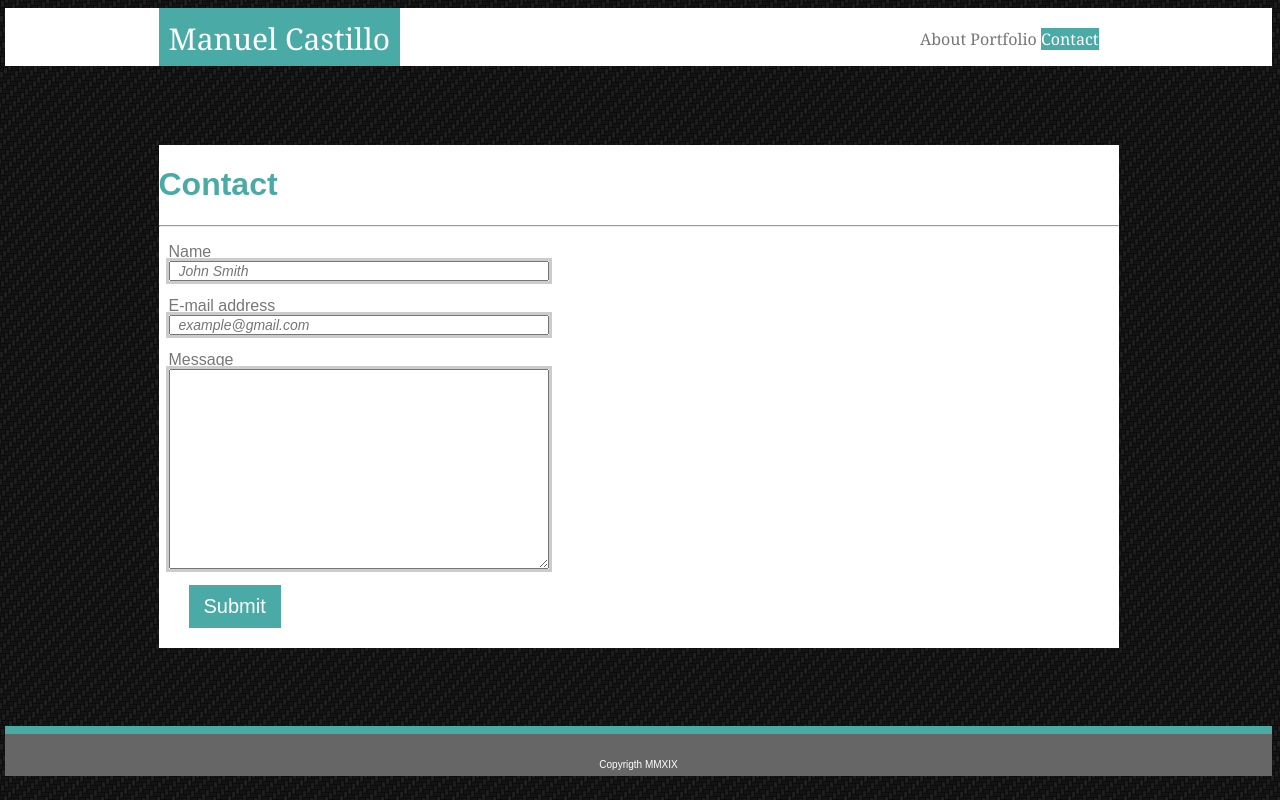
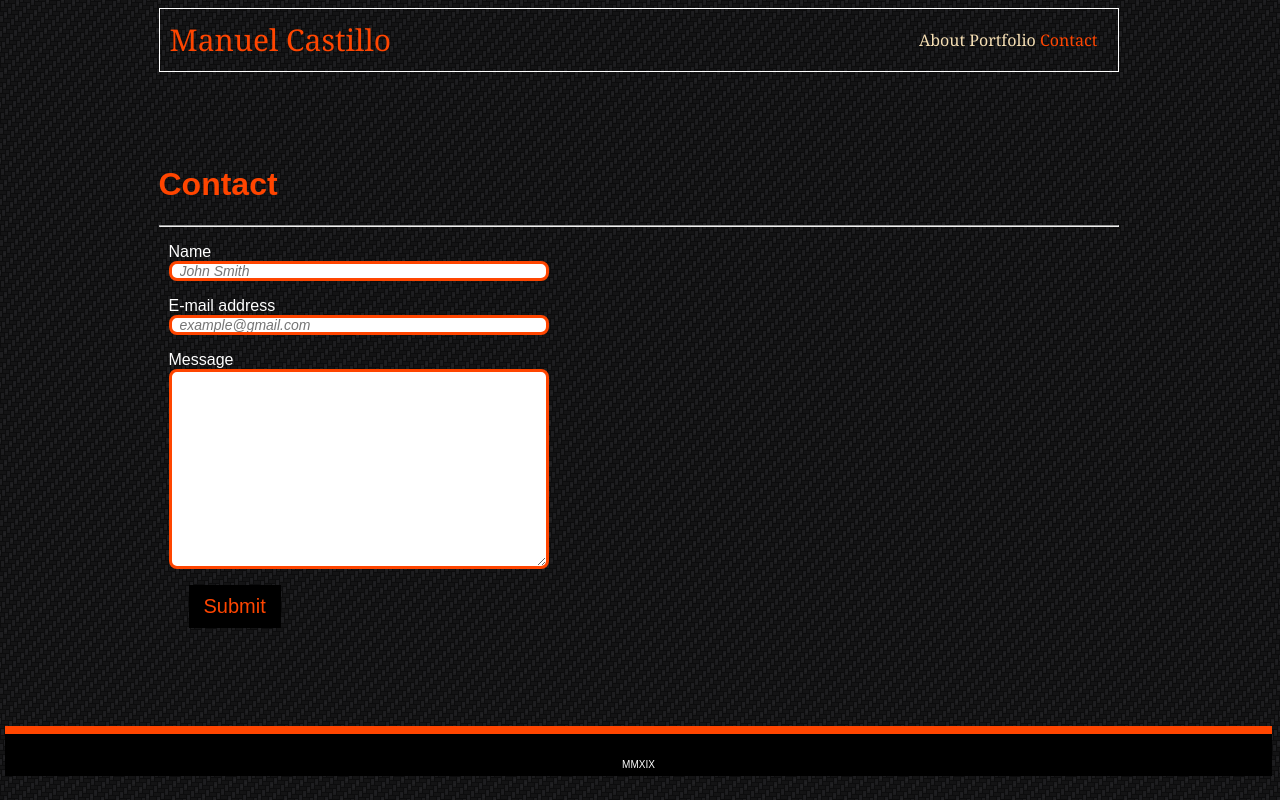
Before and after one commit to mecastilloc/Responsive-Portfolio, a plain HTML site: page contact.html in a window 1280 px wide. Drawn offline with Linux system fonts and the light colour scheme.

Commit message:
new styling

```diff
--- a/assets/css/style.css
+++ b/assets/css/style.css
@@ -13,8 +13,8 @@
   } */
 
 a:hover {
-    color: #4aaaa5;
-    background: yellow;
+    color: white;
+    background: orangered;
 }
 
 /* a:active {
@@ -32,7 +32,7 @@ html {
 }
 
 header {
-    background: #ffffff;
+    background: #ffffff00;
     border-color: #cccccc;
     height: 58px;
     margin-bottom: 20px;
@@ -47,18 +47,19 @@ header {
     padding: 20px;
     margin: auto;
     text-align: right;
-    animation: photo 5s;
-    -webkit-animation: photo 5s;
+    animation: photo 1s;
+    -webkit-animation: photo 1s;
+    border: 1px solid white;
 }
 
 footer {
-    background: #666666;
+    background: black;
     color: white;
     height: 50px;
     text-align: center;
     padding-top: 25px;
     margin-top: 20px;
-    border-top: 8px solid #4aaaa5;
+    border-top: 8px solid orangered;
     /*sticky footer*/
     flex-shrink: 0;
     width: 100%;
@@ -67,7 +68,7 @@ footer {
 
 a, .navlink {
     text-decoration: none;
-    color: #777777;
+    color: wheat;
 }
 
 /*makes current page link diferent, has to be a class in every link corresponding the page showing
@@ -76,13 +77,12 @@ a, .navlink {
 }*/
 
 .current {
-    color: white;
-    background-color: #4aaaa5;
+    color: orangered;
+
 }
 
 #boxname {
-    color: white;
-    background: #4aaaa5;
+    color: orangered;
     font-size: 30px;
     padding: 10px;
     height: 58px;
@@ -93,13 +93,13 @@ a, .navlink {
 }
 
 #main {
-    background: #ffffff;
+    background: #ffffff00;
     border-color: #dddddd;
     width: 100%;
     max-width: 960px;
     display: block;
     margin: auto;
-    color: #777777;
+    color: white;
 }
 
 body {
@@ -112,9 +112,9 @@ body {
 }
 
 #h {
-    color: #4aaaa5;
-    animation: h 5s;
-    -webkit-animation: h 5s;
+    color:orangered;
+    animation: h 1s;
+    -webkit-animation: h 1s;
 }
 
 /*style of index.html*/
@@ -124,8 +124,8 @@ body {
     height: 100px;
     float: left;
     margin-right: 20px;
-    animation: photo 5s;
-    -webkit-animation: photo 5s;
+    animation: photo 1s;
+    -webkit-animation: photo 1s;
 }
 
 #content {
@@ -144,8 +144,8 @@ body {
     max-width: 960px;
     /* min-width: 380px; */
     margin-left: 20px;
-    animation: photo 5s;
-    -webkit-animation: photo 5s;
+    animation: photo 1s;
+    -webkit-animation: photo 1s;
 }
 
 /*#contentportfolio {
@@ -156,8 +156,8 @@ img{
     height: 200px;
 }
 .box {
-    color: white;
-    background: #4aaaa5;
+    color: orangered;
+    background: black;
     font-size: 20px;
     padding: 10px;
     height: 40px;
@@ -171,17 +171,19 @@ img{
 /*style of contact.html*/
 
 input:not([type="submit"]), textarea {
-    outline: solid;
+    /* outline: solid;
+    outline-color: orangered; */
     display: block;
     width: 380px;
     padding: 4px 8px;
-    color: #cccccc;
+    color: rgb(0, 117, 250);
     font-size: 14px;
-    /*border-radius
-    -webkit-border-radius:2px;
-       -moz-border-radius:2px;
-            border-radius:2px;
-    transition
+    /*border-radius*/
+    -webkit-border-radius:8px;
+       -moz-border-radius:8px;
+            border-radius:8px;
+    border: 3px solid orangered;
+    /* transition */
     -webkit-transition:background 0.2s linear,
                        box-shadow 0.6s linear;
        -moz-transition:background 0.2s linear,
@@ -189,12 +191,13 @@ input:not([type="submit"]), textarea {
          -o-transition:background 0.2s linear,
                        box-shadow 0.6s linear;
             transition:background 0.2s linear,
-                       box-shadow 0.6s linear;*/
+                       box-shadow 0.6s linear;
 }
 
 input:not([type="submit"]):active, textarea:active, input:not([type="submit"]):focus, textarea:focus {
-    background: #4aaaa5;
+    background: black;
     border: dashed 1px red;
+    color:white
     /*box-shadow
     -webkit-box-shadow:2px 2px 7px greenyellow inset;
        -moz-box-shadow:2px 2px 7px greenyellow inset;
@@ -230,22 +233,22 @@ input[type=submit] {
     cursor: pointer;
     background: none;
     border: none;
-    color: white;
-    background: #4aaaa5;
+    color: orangered;
+    background: black;
     font-size: 20px;
     padding: 10px 15px;
 }
 
 @-webkit-keyframes h{
-    0% {color: orange;}
-    50% {color: yellow;}
-    100% {color: #16f1f1;}
+    0% {color: yellow;}
+    50% {color: orange;}
+    100% {color: rgb(255, 136, 0);}
     }
 
     @keyframes h{
-        0% {color: orange;}
-        50% {color: yellow;}
-        100% {color: #16f1f1;}
+        0% {color: yellow;}
+        50% {color: orange;}
+        100% {color: rgb(255, 136, 0);}
         }
 
         @-webkit-keyframes photo{
--- a/contact.html
+++ b/contact.html
@@ -42,11 +42,10 @@
                 </p>
 
                 <input type="submit" value="Submit" />
-
-             </form>
+               </form>
          </div>
     </div>
 
-    <footer>Copyrigth MMXIX</footer>
+    <footer> MMXIX</footer>
 </body>
 </html>
```
Also changed, not shown: index.html (+1 -1 lines), portfolio.html (+3 -3 lines), assets/images/p1.jpg (deleted), assets/images/p2.jpg (deleted), assets/images/p3.jpg (deleted), assets/images/p4.jpg (deleted), assets/images/p5.jpg (deleted), assets/images/trivia.jpg (added).
